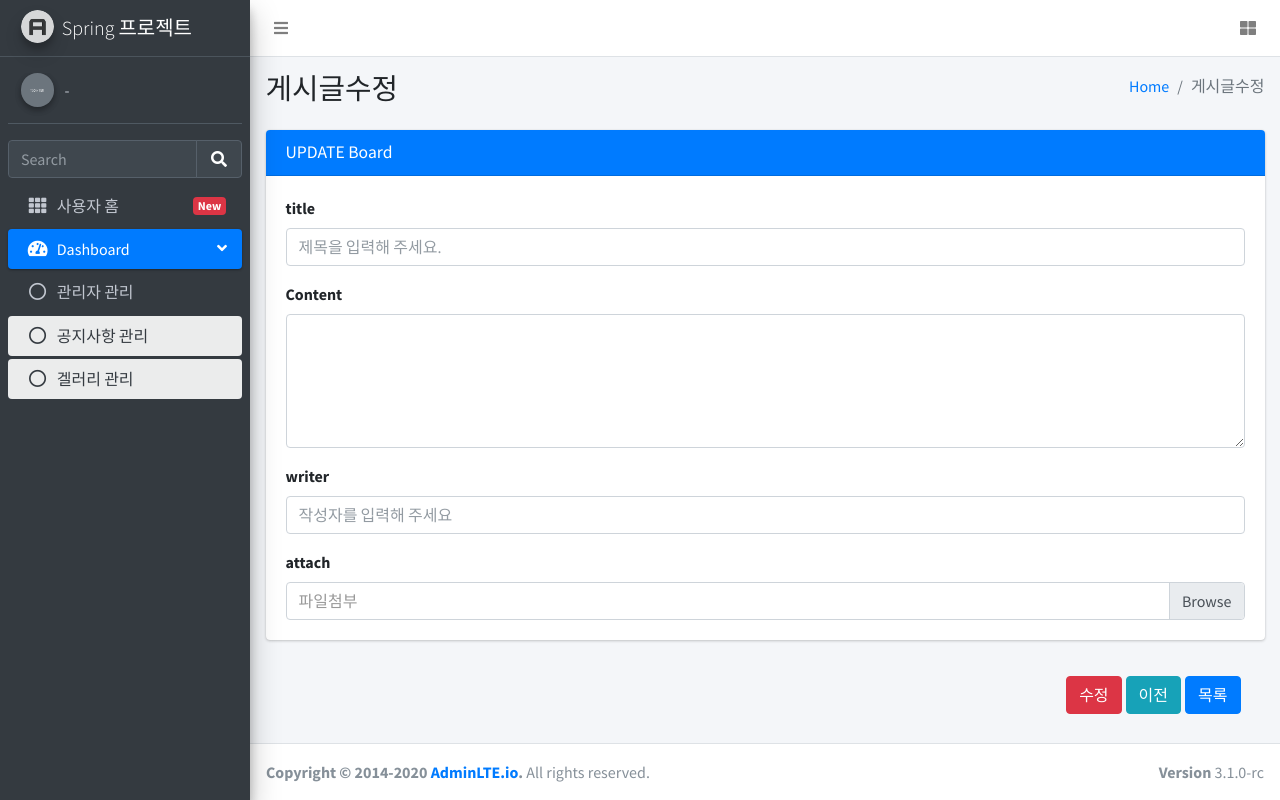
After one commit to alfo9800/egov-hanmirae2, a Java web app: template src/main/webapp/WEB-INF/jsp/admin/board/update_board.jsp in a window 1280 px wide. The commit adds this page. Run offline with Tomcat 11, a stand-in JSP engine, Linux system fonts and the light colour scheme; the template is opened without the code that fills it, so the values that code supplies are empty; some libraries are stand-ins or nearby versions.

Commit message:
게시물 수정 구현중2

```diff
--- a/src/main/java/edu/human/com/util/CommonUtil.java
+++ b/src/main/java/edu/human/com/util/CommonUtil.java
@@ -15,6 +15,9 @@ import edu.human.com.member.service.MemberService;
 public class CommonUtil {
 	@Inject
 	private MemberService memberService;
+
+	//첨부파일 삭제 메서드
+
 
 	 /**
      * XSS 방지 처리. 자바스크립트 코드를 실행하지 못하는 특수문자로 replace하는 내용
--- /dev/null
+++ b/src/main/webapp/WEB-INF/jsp/admin/board/update_board.jsp
@@ -0,0 +1,153 @@
+<%@ page language="java" contentType="text/html; charset=UTF-8"
+    pageEncoding="UTF-8"%>
+<%@ include file="../include/header.jsp" %>
+
+  <!-- 대시보드 본문 Content Wrapper. Contains page content -->
+  <div class="content-wrapper">
+    <!-- 본문헤더 Content Header (Page header) -->
+    <div class="content-header">
+      <div class="container-fluid">
+        <div class="row mb-2">
+          <div class="col-sm-6">
+            <h1 class="m-0">${brdMstrVO.bbsNm} 게시글수정</h1>
+          </div><!-- /.col -->
+          <div class="col-sm-6">
+            <ol class="breadcrumb float-sm-right">
+              <li class="breadcrumb-item"><a href="#">Home</a></li>
+              <li class="breadcrumb-item active">${brdMstrVO.bbsNm} 게시글수정</li>
+            </ol>
+          </div><!-- /.col -->
+        </div><!-- /.row -->
+      </div><!-- /.container-fluid -->
+    </div>
+    <!-- /.content-header -->
+
+    <!-- 본문내용 Main content -->
+    <section class="content">
+      <div class="container-fluid">
+
+        <div class="row"><!-- 부트스트랩의 디자인 클래스 row -->
+          <div class="col-12"><!-- 그리드시스템중 12가로칼럼 width:100% -->
+
+          <!-- form start -->
+          <form name="update_form" action="<c:url value='/admin/board/update_board.do' />" method="post" encType="multipart/form-data">
+
+          <div class="card card-primary">
+              <div class="card-header">
+                <h3 class="card-title">UPDATE Board</h3>
+              </div>
+              <!-- /.card-header -->
+
+                <div class="card-body">
+                  <div class="form-group">
+                    <label for="nttSj">title</label>
+                    <input value="${result.nttSj}" type="text" class="form-control" name="nttSj" id="nttSj" placeholder="제목을 입력해 주세요." required>
+                  </div>
+                  <div class="form-group">
+                  	<label for="nttCn">Content</label>
+                  	<textarea rows="5" name="nttCn" id="nttCn" class="form-control">${result.nttCn}</textarea>
+                  	<!-- 필수입력 값은 html5에서 지원하는 유효성 검사중 required 속성을 사용해서 빈(null)값체크(유효성검사)를 합니다. -->
+                  </div>
+                  <div class="form-group">
+                  	<label for="frstRegisterNm">writer</label>
+                  	<input value="${result.frstRegisterNm}" type="text" class="form-control" name="frstRegisterNm" id="frstRegisterNm" placeholder="작성자를 입력해 주세요" required>
+                  </div>
+                  <div class="form-group" style="margin-bottom:0px;">
+                  <label>attach</label>
+                  </div>
+                  <div class="custom-file">
+	                  <c:if test="${not empty result.atchFileId}">
+			                <hr>
+			                <strong><i class="far fa-save mr-1"></i> 첨부파일</strong>
+			                <p class="text-muted">
+			                <c:import url="/cmm/fms/selectFileInfs.do" charEncoding="utf-8">
+			                    <c:param name="param_atchFileId" value="${result.atchFileId}" />
+			                </c:import>
+			                </p>
+		                </c:if>
+                    <input type="file" name="file" class="custom-file-input" id="customFile">
+                    <label class="custom-file-label" for="customFile" style="color:#999;">파일첨부</label>
+                  </div>
+                </div>
+                <!-- /.card-body -->
+
+           </div>
+
+          <!-- 버튼영역 시작 -->
+            <div class="card-body">
+            	<button id="btn_list" type="button" class="btn btn-primary float-right mr-1">목록</button>
+              	<button id="btn_view" type="button" class="btn btn-info float-right mr-1">이전</button>
+              	<button type="submit" class="btn btn-danger float-right mr-1">수정</button>
+              	<!-- a태그는 링크이동은 되지만, post값을 전송하지는 못합니다. 그래서, button태그를 사용. -->
+            </div>
+          <!-- 버튼영역 끝 -->
+          	<input type="hidden" name="pageIndex" value="<c:out value='${searchVO.pageIndex}'/>"/>
+			<input type="hidden" name="bbsId" value="<c:out value='${result.bbsId}'/>" >				<input type="hidden" name="returnUrl" value="<c:url value='/cop/bbs/forUpdateBoardArticle.do'/>"/>
+			<input type="hidden" name="nttId" value="<c:out value='${result.nttId}'/>" >				<input type="hidden" name="bbsId" value="<c:out value='${result.bbsId}'/>" />
+			<input type="hidden" name="parnts" value="<c:out value='${result.parnts}'/>" >				<input type="hidden" name="nttId" value="<c:out value='${result.nttId}'/>" />
+			<input type="hidden" name="sortOrdr" value="<c:out value='${result.sortOrdr}'/>" >				<input type="hidden" name="bbsAttrbCode" value="<c:out value='${bdMstr.bbsAttrbCode}'/>" />
+			<input type="hidden" name="replyLc" value="<c:out value='${result.replyLc}'/>" >				<input type="hidden" name="bbsTyCode" value="<c:out value='${bdMstr.bbsTyCode}'/>" />
+			<input type="hidden" name="replyPosblAt" value="<c:out value='${bdMstr.replyPosblAt}'/>" />
+			<input type="hidden" name="fileAtchPosblAt" value="<c:out value='${bdMstr.fileAtchPosblAt}'/>" />
+			<input type="hidden" name="posblAtchFileNumber" value="<c:out value='${bdMstr.posblAtchFileNumber}'/>" />
+			<input type="hidden" name="posblAtchFileSize" value="<c:out value='${bdMstr.posblAtchFileSize}'/>" />
+			<input type="hidden" name="tmplatId" value="<c:out value='${bdMstr.tmplatId}'/>" />
+			<input type="hidden" name="ntcrNm" value="dummy">   <!-- validator 처리를 위해 지정 -->
+			<input type="hidden" name="password" value="dummy"> <!-- validator 처리를 위해 지정 -->
+			<input name="ntceBgnde" type="hidden" value="10000101">
+			<input name="ntceEndde" type="hidden" value="99991231">
+			<input type="hidden" name="atchFileId" value="${result.atchFileId}">
+			<input type="hidden" name="fileSn" value="0">
+          </form>
+          <!-- 폼내부에 버튼이 있어야지만, 전송버튼이 작동 됩니다. -->
+
+          </div>
+        </div>
+
+      </div><!-- /.container-fluid -->
+    </section>
+    <!-- /.content -->
+  </div>
+  <!-- /.content-wrapper -->
+
+
+<%@ include file="../include/footer.jsp" %>
+
+<script>
+$(document).ready(function(){
+	var update_form = $("form[name='update_form']");
+	$("#btn_list").on("click",function(){
+		//alert("목록가기");
+		update_form.attr("action","<c:url value='/admin/board/list_board.do' />");
+		update_form.submit();
+	});
+	$("#btn_view").on("click",function(){
+		//alert("이전화면");
+		update_form.attr("action","<c:url value='/admin/board/view_board.do' />");
+		update_form.submit();
+	});
+});
+</script>
+
+<script>
+$(document).ready(function(){
+	$('#nttCn').summernote({
+		height:150,
+		lang:"ko-KR",
+		placeholder:'글 내용을 입력해 주세요',
+		toolbar: [
+				    ['fontname', ['fontname']],
+				    ['fontsize', ['fontsize']],
+				    ['style', ['bold', 'italic', 'underline','strikethrough', 'clear']],
+				    ['color', ['forecolor','color']],
+				    ['table', ['table']],
+				    ['para', ['ul', 'ol', 'paragraph']],
+				    ['height', ['height']],
+				    ['insert',['link','video']],//'picture',
+				    ['view', ['fullscreen', 'help']]
+				],
+		fontNames: ['Arial', 'Arial Black', 'Comic Sans MS', 'Courier New','맑은 고딕','궁서','굴림체','굴림','돋음체','바탕체'],
+		fontSizes: ['8','9','10','11','12','14','16','18','20','22','24','28','30','36','50','72']
+	});
+});//textarea 중 content아이디영역을 섬머노트에디터로 변경처리 함수실행
+</script>
--- a/src/main/webapp/WEB-INF/web.xml
+++ b/src/main/webapp/WEB-INF/web.xml
@@ -64,7 +64,7 @@
         <session-timeout>600</session-timeout>
     </session-config>
 
-	<error-page>
+	<!-- <error-page>
         <exception-type>java.lang.Throwable</exception-type>
         <location>/common/error.jsp</location>
     </error-page>
@@ -75,6 +75,6 @@
     <error-page>
         <error-code>500</error-code>
         <location>/common/error.jsp</location>
-    </error-page>
+    </error-page> -->
 
 </web-app>
```
Also changed, not shown: src/main/java/edu/human/com/admin/web/AdminController.java (+149 -2 lines), src/main/webapp/WEB-INF/jsp/admin/board/view_board.jsp (+7 -2 lines).
